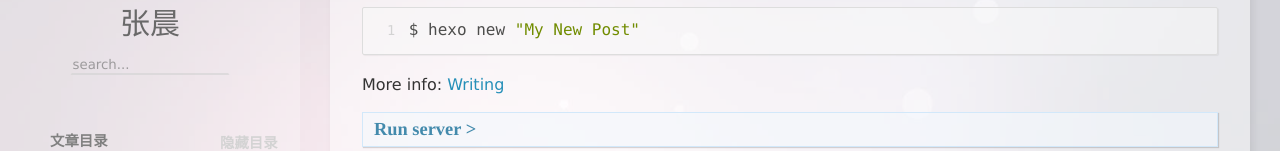
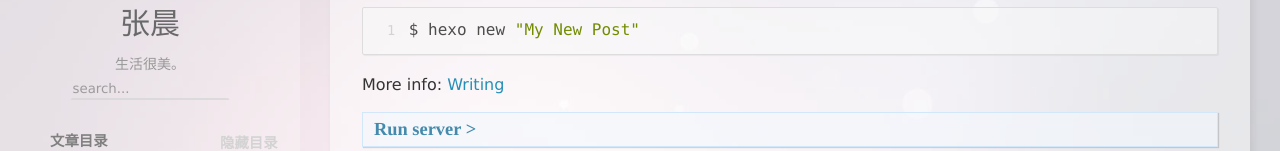
Before and after one commit to zc201198/zc201198.github.io, a plain HTML site: page 2018/11/21/hello-world/index.html in a window 1280 px wide. Shown: the part 254-405 px from the top of the page. Drawn offline with nearby package versions, Linux system fonts and the light colour scheme; some packages are replaced by stand-ins of ours; a script that the page names is missing.

Commit message:
Site updated: 2019-01-09 08:55:56

```diff
--- a/2018/11/21/hello-world/index.html
+++ b/2018/11/21/hello-world/index.html
@@ -105,6 +105,8 @@
           <h1 class="header-author"><a href="/">张晨</a></h1>
         </hgroup>
 
+
+        <p class="header-subtitle">生活很美。</p>
 
 
 
@@ -238,6 +240,8 @@
             <hgroup>
               <h1 class="header-author"><a href="/" title="回到主页">张晨</a></h1>
             </hgroup>
+
+            <p class="header-subtitle">生活很美。</p>
 
             <nav class="header-menu">
                 <ul>
```
Also changed, not shown: 2018/11/21/你好-Hexo/index.html (+4 -0 lines), 2018/11/22/brightloong/index.html (+4 -0 lines), about/index.html (+4 -0 lines), archives/2018/11/index.html (+4 -0 lines), archives/2018/index.html (+4 -0 lines), archives/index.html (+4 -0 lines), index.html (+4 -0 lines), tags/index.html (+4 -0 lines).
